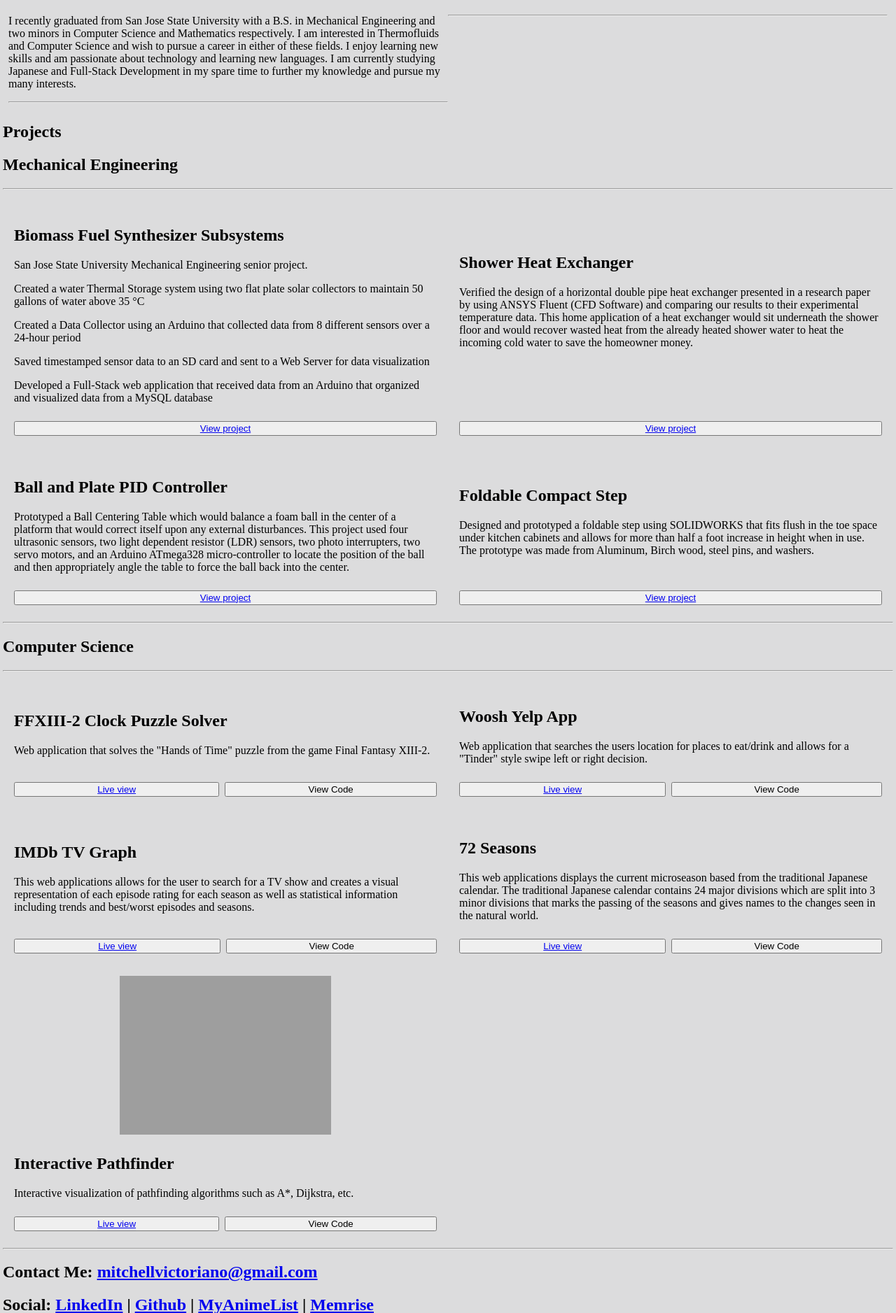
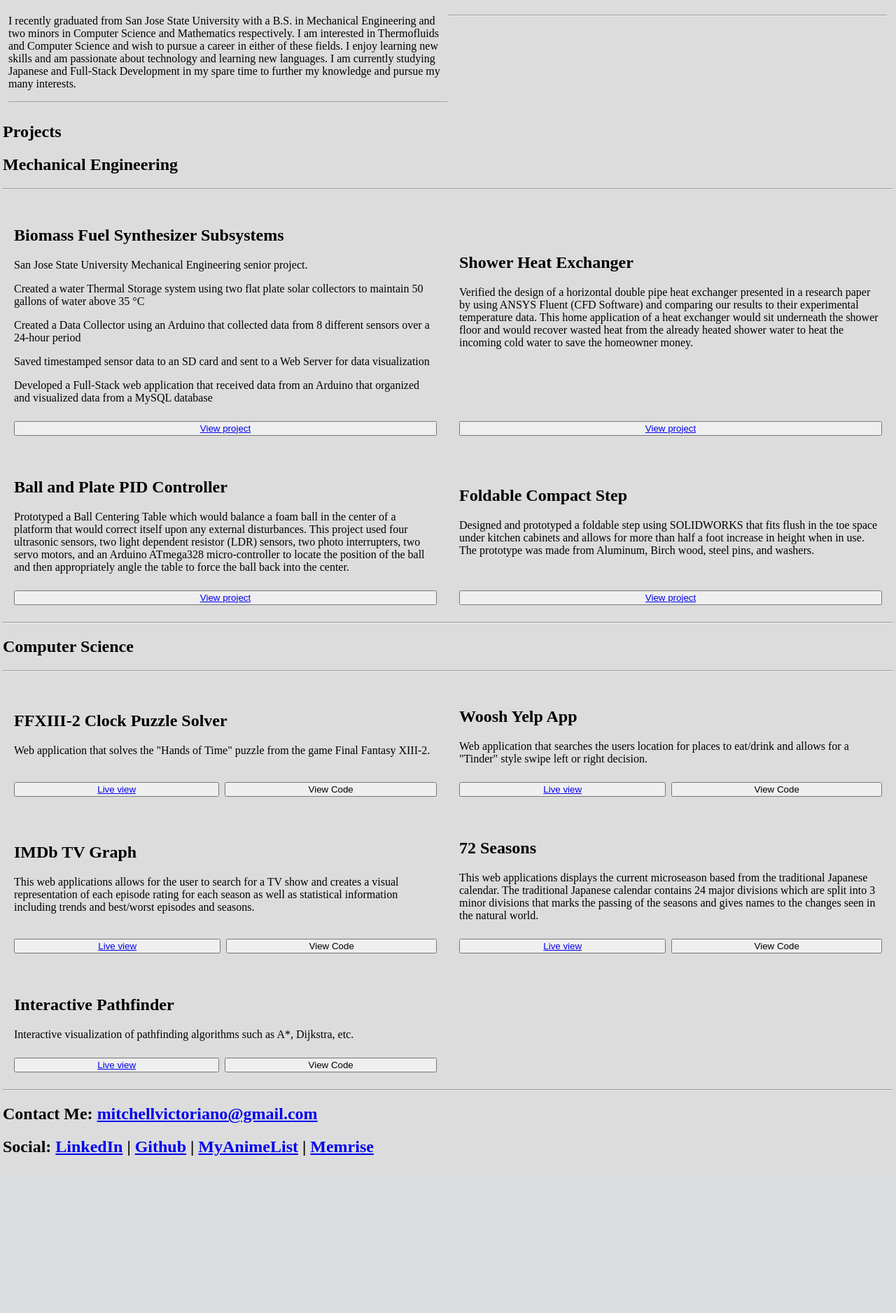
Before and after one commit to MitchellAV/Portfolio, a PHP site: page / in a window 1280 px wide. Shown: the part 1018-2895 px from the top of the page at 70% size. After the commit the page ends 2670 px from the top, so only its background shows below. Run offline with PHP 8.4, Linux system fonts and the light colour scheme; grey boxes are pictures that could not be loaded.

Commit message:
missed img comment

```diff
--- a/index.php
+++ b/index.php
@@ -177,7 +177,7 @@
         </article>
 
         <article class="cs-article">
-          <img src="https://i.imgur.com/GHHwIqP.jpg" alt="" class="article-img">
+          <!-- <img src="https://i.imgur.com/GHHwIqP.jpg" alt="" class="article-img"> -->
           <div class="article-desc">
             <h2>Interactive Pathfinder</h3>
               <p>Interactive visualization of pathfinding algorithms such as A*, Dijkstra, etc.</p>
```
